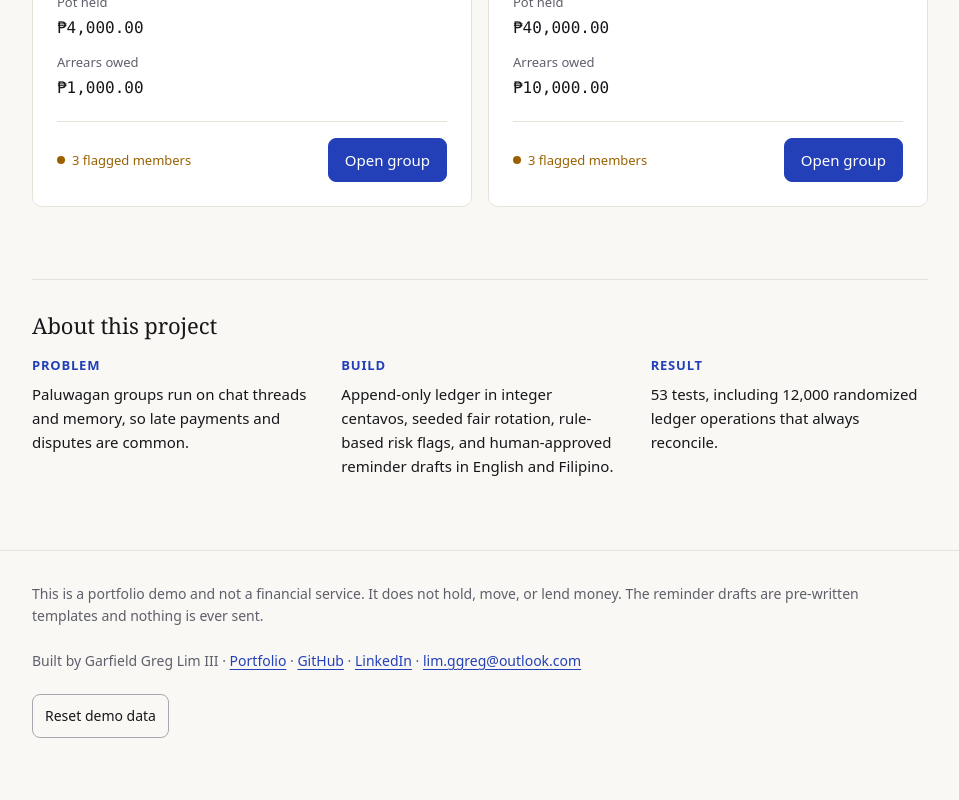
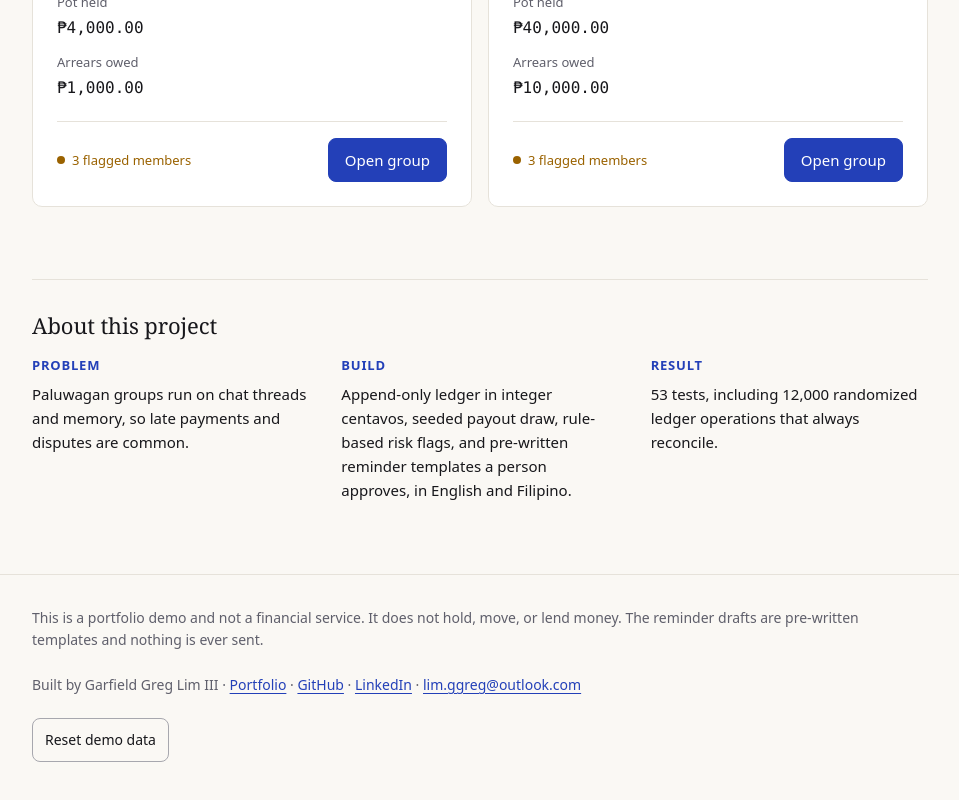
Before and after one commit to monsieurgregorio2001-coder/paluwagan, a React (Vite) app: page / in a window 1280 px wide. Shown: the part 599-1399 px from the top of the page, without its empty margins (160-1119 px from the left). Built offline with nearby package versions, Linux system fonts and the light colour scheme; a web font is replaced by a local one.

Commit message:
Make app copy match what the app does
Reminders are pre-written templates a person approves, payout order is a
seeded draw, and unmeasured Lighthouse figures are removed.

Co-Authored-By: Claude Opus 5.5 <noreply@anthropic.com>
Claude-Session: https://claude.ai/code/session_01Fv6Xfoe9n35GsF2vLWEWZP

```diff
--- a/index.html
+++ b/index.html
@@ -3,7 +3,7 @@
   <head>
     <meta charset="UTF-8" />
     <meta name="viewport" content="width=device-width, initial-scale=1" />
-    <meta name="description" content="Online Paluwagan is a demo of a rotating savings group manager with a tested ledger, risk flags and human-approved reminder drafts." />
+    <meta name="description" content="Online Paluwagan is a demo of a rotating savings group manager with a tested ledger, risk flags, a seeded payout draw and pre-written reminder templates a person approves." />
     <meta name="color-scheme" content="light dark" />
     <meta name="theme-color" content="#faf8f4" media="(prefers-color-scheme: light)" />
     <meta name="theme-color" content="#0f0f12" media="(prefers-color-scheme: dark)" />
--- a/src/domain/reminders.ts
+++ b/src/domain/reminders.ts
@@ -15,7 +15,7 @@ export const TONES: Tone[] = ['polite', 'firm', 'final']
 export const LANG_LABEL: Record<Lang, string> = { en: 'English', fil: 'Filipino' }
 export const TONE_LABEL: Record<Tone, string> = { polite: 'Polite', firm: 'Firm', final: 'Final' }
 
-export const AI_LABEL = 'Drafted by Claude (pre-generated for this demo)'
+export const AI_LABEL = 'These are pre-written reminder templates. I edit and approve each one. Sending is simulated.'
 
 /** Pre-written templates. Nothing here calls a model at runtime. */
 export const TEMPLATES: Record<Lang, Record<Tone, string>> = {
--- a/src/ui/CreateGroup.tsx
+++ b/src/ui/CreateGroup.tsx
@@ -139,7 +139,7 @@ export function CreateGroup() {
               <button type="button" className="btn" onClick={() => setSeed(newSeed())}>Randomize order</button>
             </div>
             <p className="muted small" style={{ marginTop: 6 }}>
-              Seed in use: <strong>{seed || 'none'}</strong>. Anyone with the same seed and the same list of names gets the same order, so the draw can be checked for fairness. The seed is saved with the group.
+              Seed in use: <strong>{seed || 'none'}</strong>. Anyone with the same seed and the same list of names gets the same order, so anyone can check the draw. The seed is saved with the group.
             </p>
           </div>
         )}
--- a/src/ui/shared.tsx
+++ b/src/ui/shared.tsx
@@ -45,7 +45,7 @@ export function About() {
         </div>
         <div>
           <dt>Build</dt>
-          <dd>Append-only ledger in integer centavos, seeded fair rotation, rule-based risk flags, and human-approved reminder drafts in English and Filipino.</dd>
+          <dd>Append-only ledger in integer centavos, seeded payout draw, rule-based risk flags, and pre-written reminder templates a person approves, in English and Filipino.</dd>
         </div>
         <div>
           <dt>Result</dt>
```
Also changed, not shown: 1 other file (tests, documents, lock files or other folders).
